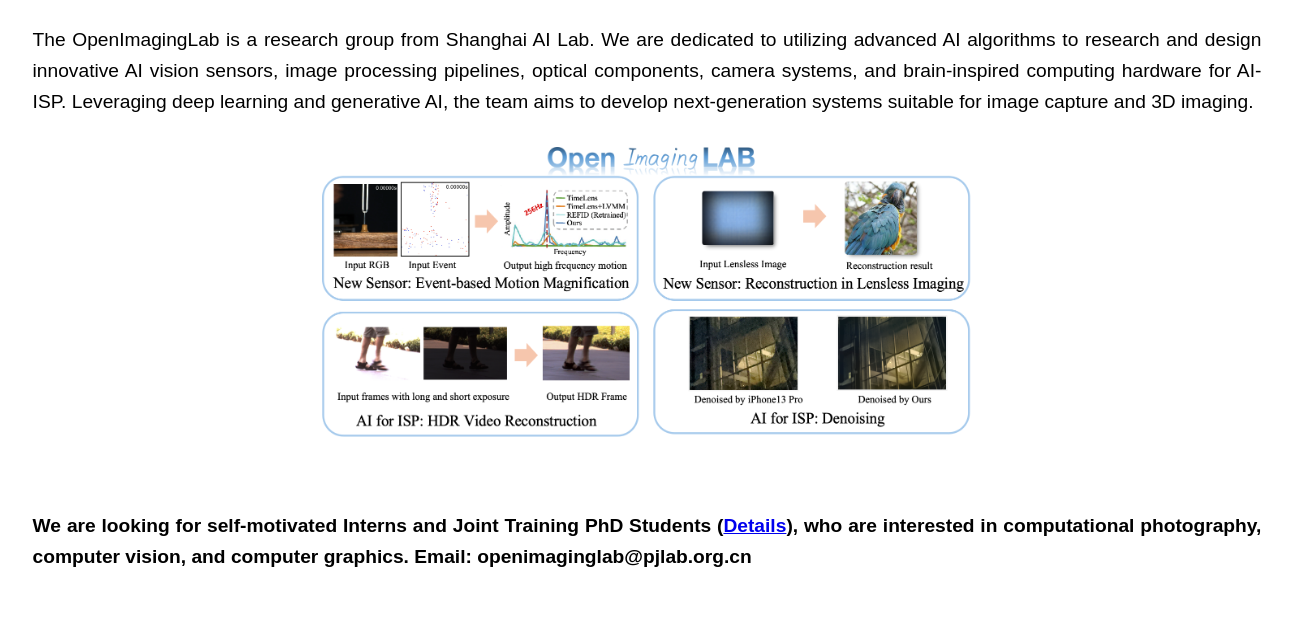
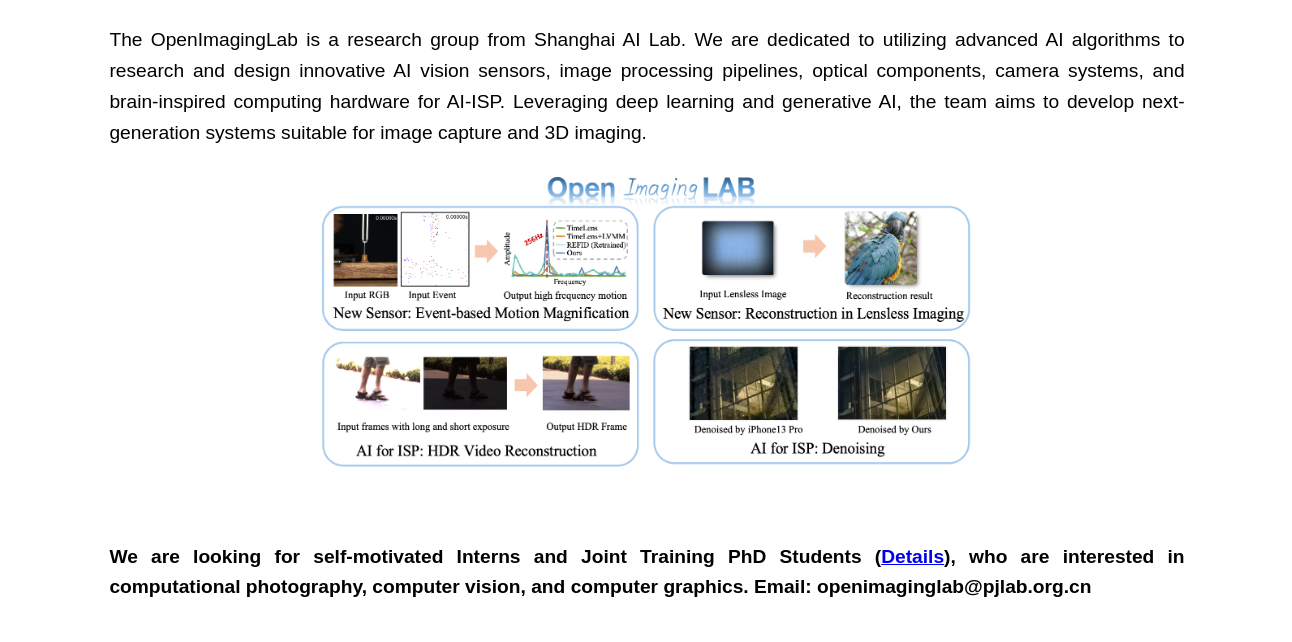
Before and after one commit to OpenImagingLab/OpenImagingLab.github.io, a plain HTML site: page index.html in a window 1536 px wide. Shown: the part 248-890 px from the top of the page, without its empty margins (121-1413 px from the left). Before the commit the page ends 860 px from the top, so only its background shows below. Drawn offline with Linux system fonts and the light colour scheme.

Commit message:
Update styles.css

```diff
--- a/styles.css
+++ b/styles.css
@@ -28,7 +28,7 @@ p {
 /* 针对大屏幕的适配 */
 @media (min-width: 1400px) {
     body {
-        max-width: 80%; /* 设置最大宽度为80% */
+        max-width: 70%; /* 设置最大宽度为80% */
     }
 
     h2 {
```
